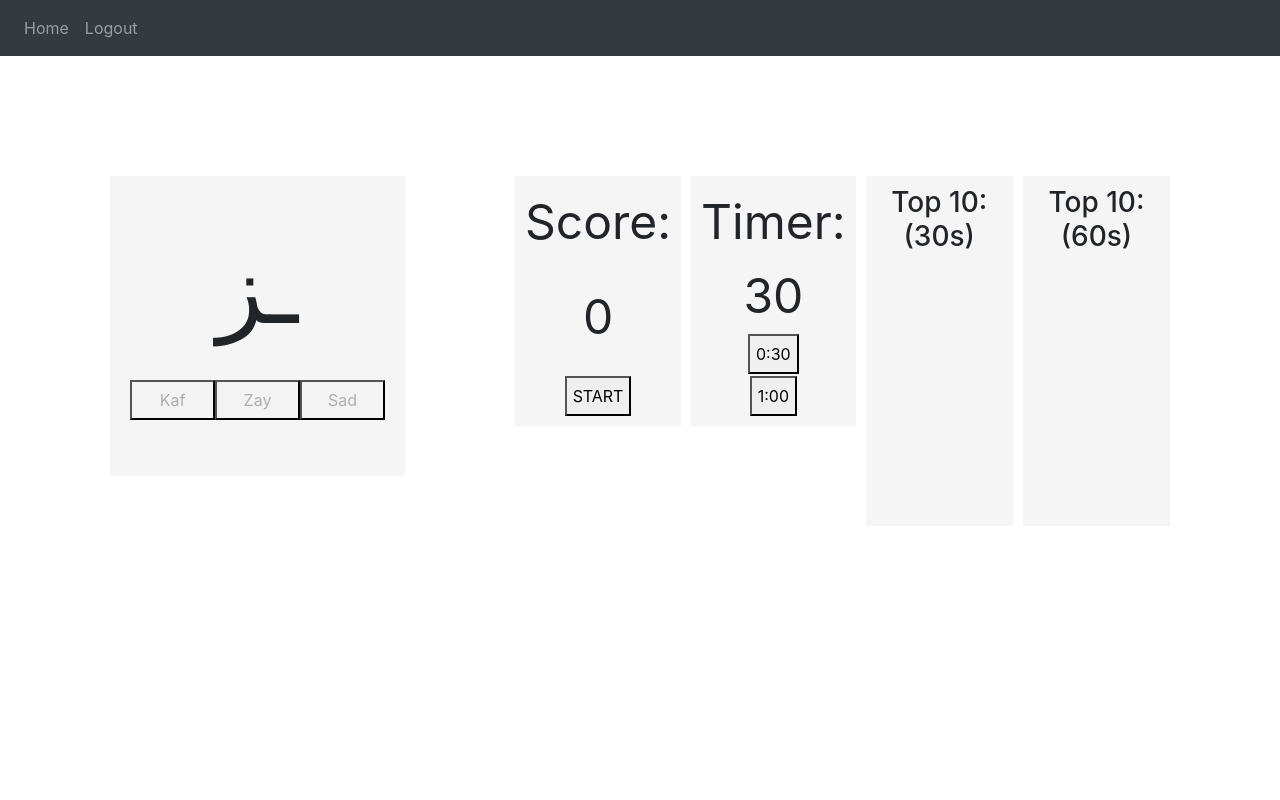
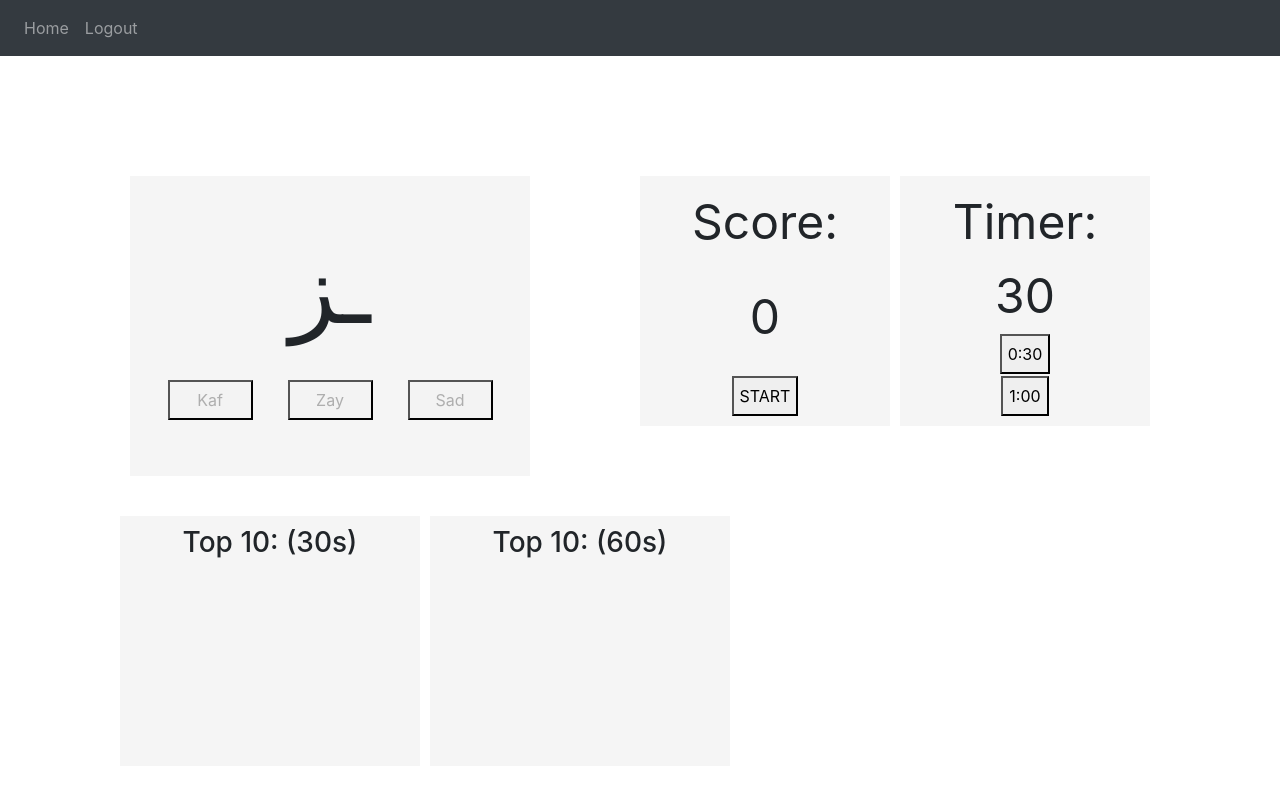
Before and after one commit to RamezKanj/flask-game, a Flask app: page /lingo in a window 1280 px wide. Run offline with Flask 3, Linux system fonts and the light colour scheme; the visitor is signed in with stand-in values (Sample User, id 1); data comes from the database, SQL or seed files in the repository; data that the repository does not hold is empty; some libraries are stand-ins or nearby versions.

Commit message:
updating gitignore

```diff
--- a/website/static/css/index.css
+++ b/website/static/css/index.css
@@ -1,3 +1,8 @@
+.lingo{
+    display: flex;
+    flex-direction: column;
+}
+
 .container{
     margin-top: 40px;
     padding: 20px;
--- a/website/static/css/leaderboard.css
+++ b/website/static/css/leaderboard.css
@@ -5,8 +5,8 @@
     text-align: center;
     padding: 10px;
     background-color: whitesmoke;
-    height: 350px;
-    width: 550px;
+    height: 250px;
+    width: 300px;
     margin-left: 10px;
 }
 
@@ -14,3 +14,10 @@
     list-style-type: decimal; /* Use numbers for list items */
     padding-left: 20px; /* Adjust as needed for alignment */
 }
+
+.leaderboard-wrapper {
+    display: flex;
+    flex-direction: vertical;
+    width: 100%;
+    margin-top: 20px; /* Adjust as needed */
+}
--- a/website/templates/lingo.html
+++ b/website/templates/lingo.html
@@ -13,6 +13,7 @@
 
 {% block title %}Lingo{% endblock %}
 {% block content%}
+<div class="lingo">
     <div class="container">
 
     <div id="game-container">
@@ -35,6 +36,9 @@
         <button class="executeButton" id="timerSecondButton">1:00</button>
     </div>
 
+    </div>
+
+    <div class="leaderboard-wrapper">
         <div class="display-leaderboard" id="leaderboard-30">
             <h3>Top 10: (30s)</h3>
             <ul id="leaderboard-list-30">
@@ -47,10 +51,8 @@
                 <!-- Leaderboard entries will be populated here -->
             </ul>
         </div>
-
-
     </div>
-
+</div>
 
 <script  src="{{ url_for('static', filename='/js/game.js') }}" ></script>
 
```
Also changed, not shown: 1 other file. Lines whose indentation alone changed are shown as unchanged.
